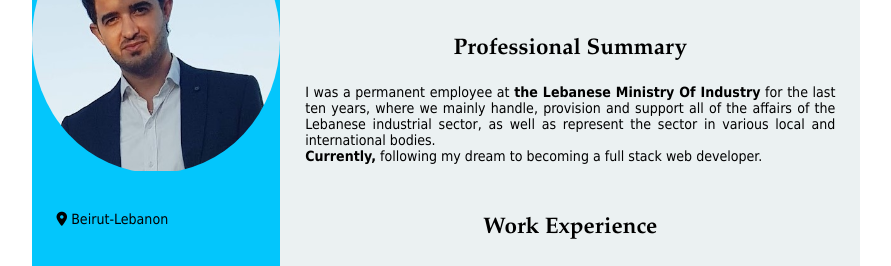
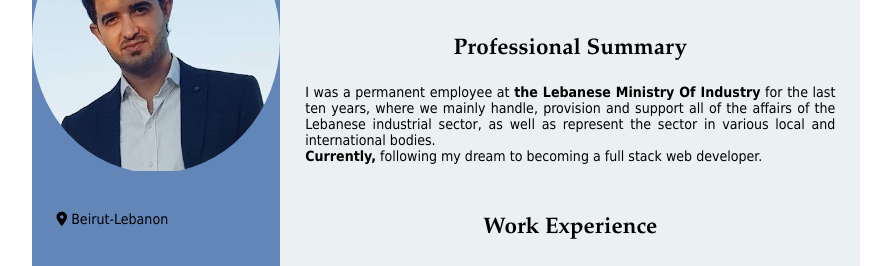
Before and after one commit to Hamze-Ammar/NewCV, a plain HTML site: page index.html in a window 1280 px wide. Shown: the part 103-369 px from the top of the page, without its empty margins (194-1085 px from the left). Drawn offline with Linux system fonts and the light colour scheme.

Commit message:
Adjusting colors

```diff
--- a/style/styles.css
+++ b/style/styles.css
@@ -13,7 +13,7 @@ Here is the left section with its divs children */
 
 .leftBar {
     flex-basis: 30%;
-    background-color: rgb(3, 198, 252);
+    background-color: rgb(99, 134, 184);
     display:flex;
     flex-direction: column;
 
```
